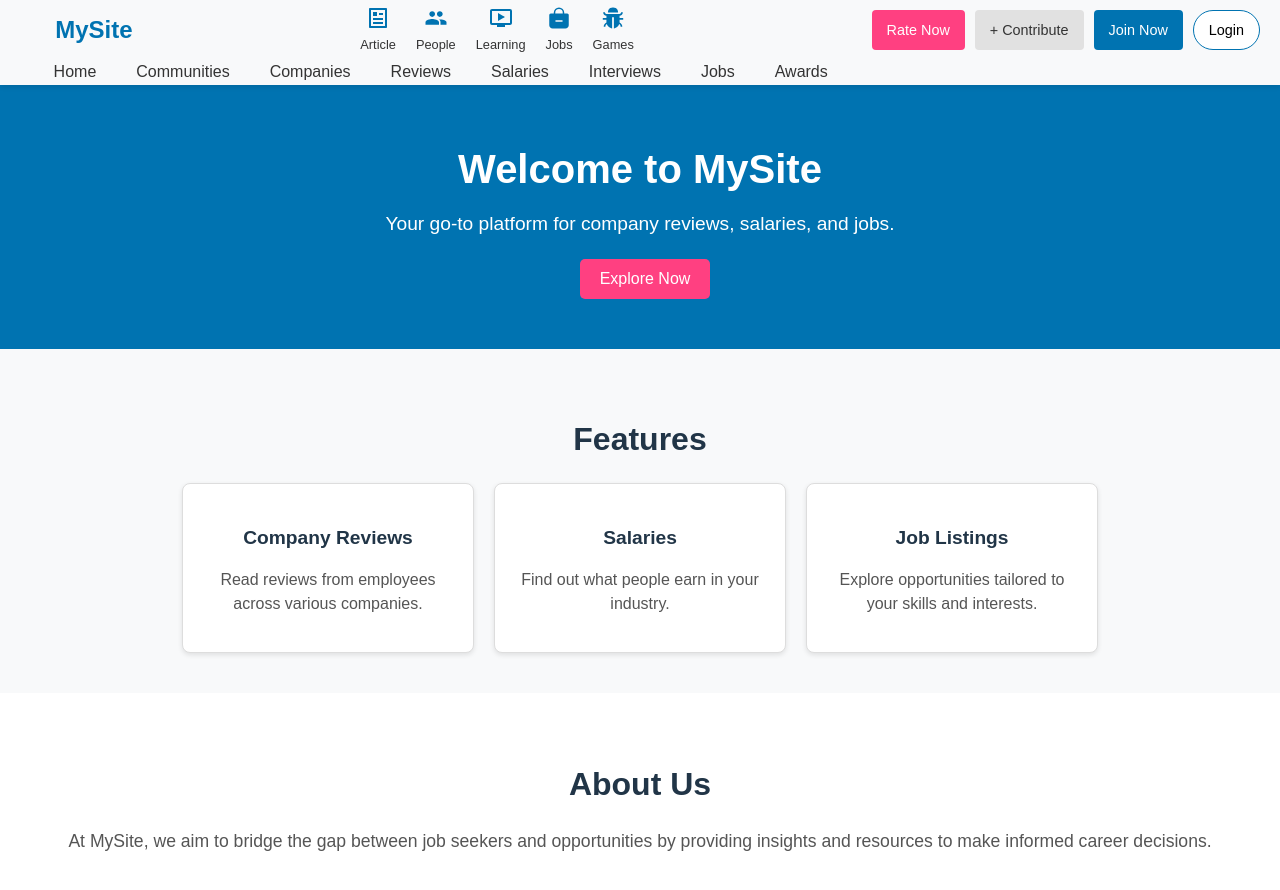
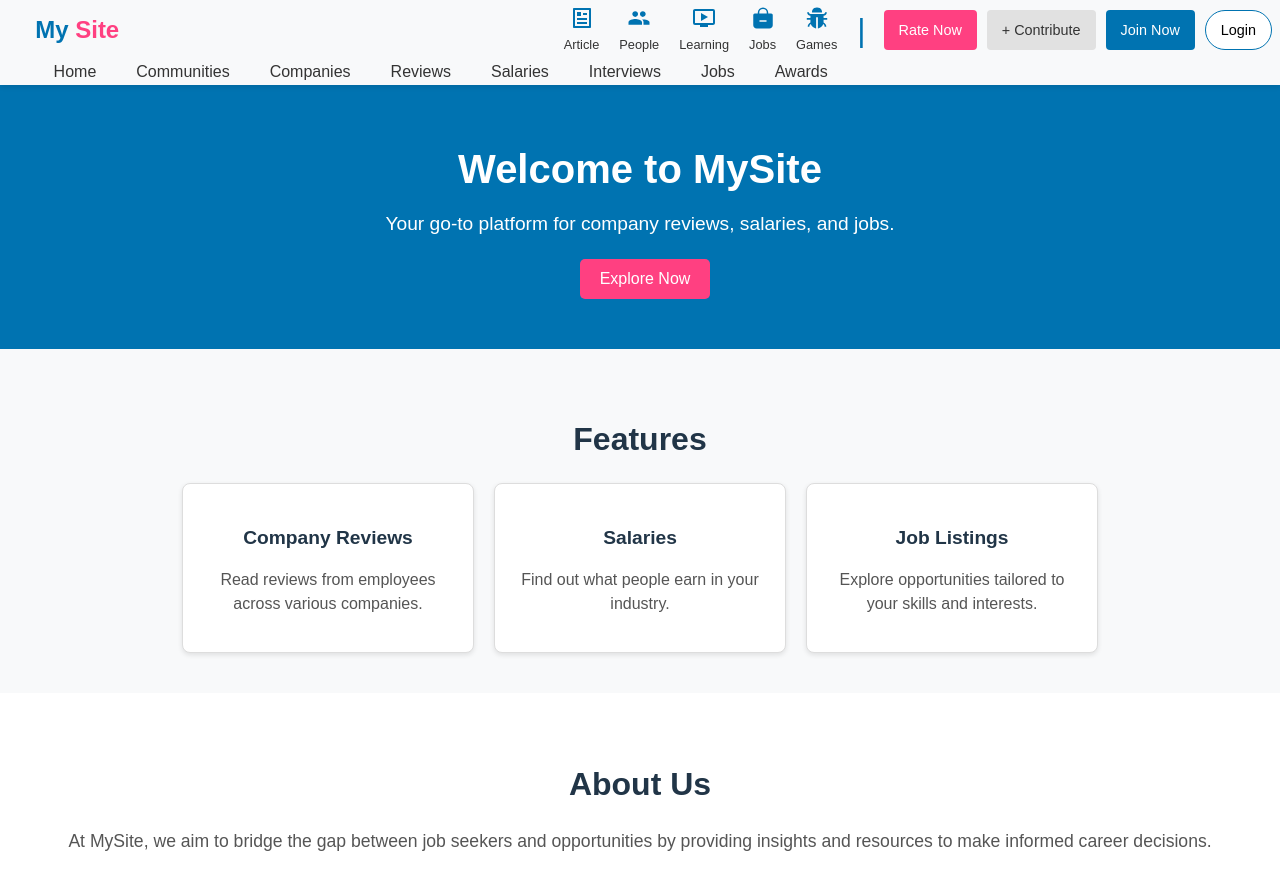
Before and after one commit to iasiddiqui/Freelance, a React (Vite) app: page / in a window 1280 px wide. Shown: the top 890 px of the page. Built offline with nearby package versions, Linux system fonts and the light colour scheme.

Commit message:
change in navbar

```diff
--- a/src/components/Home/HomePage.css
+++ b/src/components/Home/HomePage.css
@@ -66,8 +66,12 @@
     border: 1px solid #ddd;
     padding: 20px;
     width: 250px;
+    cursor: pointer;
     border-radius: 8px;
     box-shadow: 0 2px 5px rgba(0, 0, 0, 0.1);
+  }
+  .feature-card:hover{
+    transform: scale(1.05);
   }
 
   .feature-card h3 {
--- a/src/components/Navbar/Navbar.css
+++ b/src/components/Navbar/Navbar.css
@@ -3,11 +3,45 @@ body {
     font-family: Arial, sans-serif;
 }
 
+.navbar {
+    position: fixed;
+    top: 0;
+    left: 0;
+    width: 100%;
+    z-index: 1000;
+    background-color: #f8f9fa;
+    box-shadow: 0 2px 5px rgba(0, 0, 0, 0.1);
+    display: flex;
+    flex-direction: column;
+}
+
+.top-row {
+    display: flex;
+    justify-content: space-between;
+    align-items: center;
+    padding: 0;
+    height: 60px;
+    width: 100%;
+}
+
+.logo {
+    margin-left: 2.2rem;
+    font-size: 1.5rem;
+    font-weight: bold;
+    color: #0073b1;
+}
+.logo-span{
+    color: #ff4081;
+}
+
 .icon-section {
     display: flex;
-    justify-content: center;
+    justify-content: flex-end;
     align-items: center;
     gap: 20px;
+    margin-left: 10px;
+    flex-grow: 1;
+    /* This allows the icon-section to take available space */
 }
 
 .icon {
@@ -26,10 +60,17 @@ body {
     font-size: 0.8rem;
     color: #333;
 }
+.line-break{
+    font-size: 2rem;
+    color: #0073b1;
+}
 
 .right-section {
     display: flex;
     align-items: center;
+    justify-content: flex-end;
+    margin-right: 0.5rem;
+    margin-left: 0.5rem;
 }
 
 button {
@@ -57,69 +98,8 @@ body {
     color: white;
 }
 
-  button:hover {
-    opacity: 0.8;
-  }
-
-  .navbar {
-    position: fixed;
-    top: 0;
-    left: 0;
-    width: 100%;
-    z-index: 1000;
-    background-color: #f8f9fa;
-    box-shadow: 0 2px 5px rgba(0, 0, 0, 0.1);
-    display: flex;
-    flex-direction: column;
-  }
-
-  .top-row {
-    display: flex;
-    justify-content: space-between;
-    align-items: center;
-    padding: 0 20px;
-    height: 60px;
-  }
-
-  .logo {
-    margin-left: 2.2rem;
-    font-size: 1.5rem;
-    font-weight: bold;
-    color: #0073b1;
-  }
-
-  .right-section {
-    display: flex;
-    align-items: center;
-    height: 100%;
-  }
-
-  button {
-    border: none;
-    padding: 8px 15px;
-    margin-left: 10px;
-    border-radius: 4px;
-    cursor: pointer;
-    font-size: 0.9rem;
-    height: 40px;
-  }
-
-  .rate-now {
-    background-color: #ff4081;
-    color: white;
-  }
-
-  .sign-in {
-    background-color: #e1e1e1;
-    color: #333;
-  }
-
-  .join-now {
-    background-color: #0073b1;
-    color: white;
-  }
 .login {
-    background-color:#fff;
+    background-color: #fff;
     color: #000;
     border: 1px solid #0073b1;
     border-radius: 50px;
--- a/src/components/Navbar/Navbar.jsx
+++ b/src/components/Navbar/Navbar.jsx
@@ -16,7 +16,7 @@ const Navbar = () => {
   return (
     <nav className="navbar">
       <div className="top-row">
-        <div className="logo">MySite</div>
+        <div className="logo">My <span className="logo-span">Site</span></div>
 
         <div className="icon-section">
           <div className="icon">
@@ -39,6 +39,9 @@ const Navbar = () => {
             <AiFillBug className="icon-svg" />
             <span>Games</span>
           </div>
+          <div className="line-break">
+            <span>|</span>
+          </div>
         </div>
 
         <div className="right-section">
@@ -50,18 +53,38 @@ const Navbar = () => {
       </div>
 
       <div className="second-row">
-        <button className="hamburger-menu" onClick={toggleMenu} aria-label="Toggle Menu">
+        <button
+          className="hamburger-menu"
+          onClick={toggleMenu}
+          aria-label="Toggle Menu"
+        >
           ☰
         </button>
         <ul className={`nav-links ${menuOpen ? "open" : ""}`}>
-          <li><a href="#">Home</a></li>
-          <li><a href="#">Communities</a></li>
-          <li><a href="#">Companies</a></li>
-          <li><a href="#">Reviews</a></li>
-          <li><a href="#">Salaries</a></li>
-          <li><a href="#">Interviews</a></li>
-          <li><a href="#">Jobs</a></li>
-          <li><a href="#">Awards</a></li>
+          <li>
+            <a href="#">Home</a>
+          </li>
+          <li>
+            <a href="#">Communities</a>
+          </li>
+          <li>
+            <a href="#">Companies</a>
+          </li>
+          <li>
+            <a href="#">Reviews</a>
+          </li>
+          <li>
+            <a href="#">Salaries</a>
+          </li>
+          <li>
+            <a href="#">Interviews</a>
+          </li>
+          <li>
+            <a href="#">Jobs</a>
+          </li>
+          <li>
+            <a href="#">Awards</a>
+          </li>
         </ul>
       </div>
     </nav>
```
Lines whose indentation alone changed are shown as unchanged.
